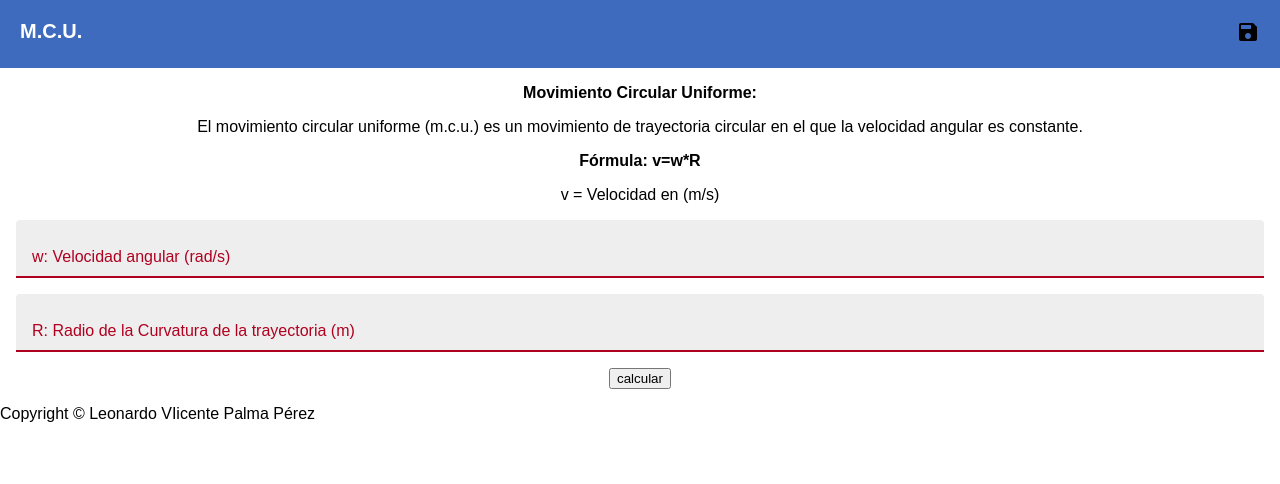
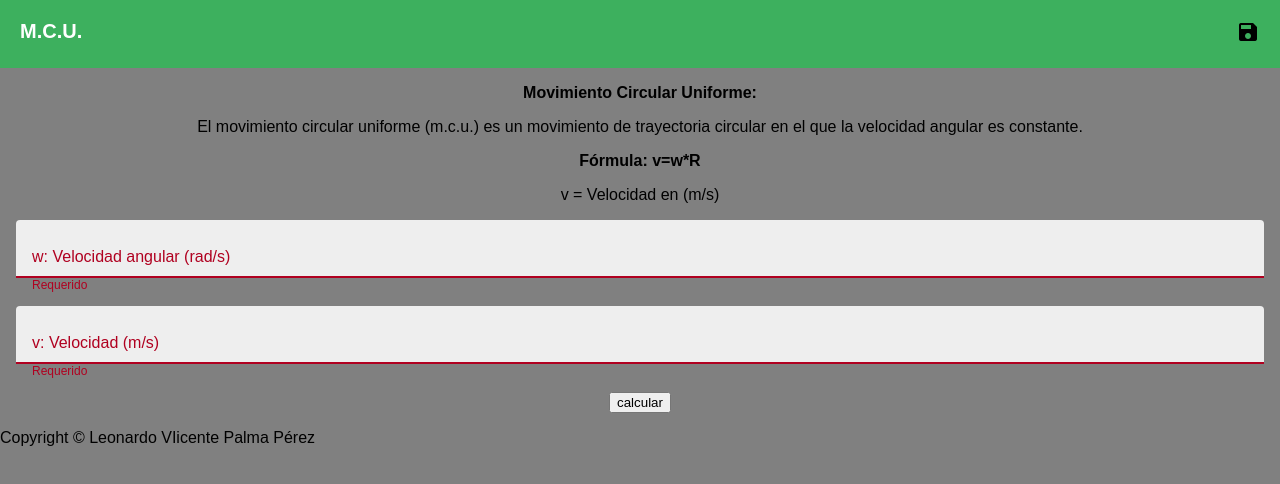
Before and after one commit to 192241013/192241013.github.io, a plain HTML site: page index.html in a window 1280 px wide. Drawn offline with Linux system fonts and the light colour scheme.

Commit message:
Update index.html

```diff
--- a/index.html
+++ b/index.html
@@ -3,7 +3,7 @@
   <head>
     <meta charset="utf-8">
     <meta name="viewport" content="width=device-width, initial-scale=1">
-    <title>Ejemplo de PWA</title>
+    <title>PWA LVPP</title>
     <script src="js/registraServiceWorker.js"></script>
 
     <!-- Ícono para la página web. Debe ponerse en la raíz de la página. -->
@@ -45,9 +45,9 @@
            * definiciones de estilos. Deben iniciar con -- y colocarse en el
            * elemento raíz. */
           --color-primario: rgb(255, 255, 255);
-          --color-primario-fondo: #3e6bbe;
+          --color-primario-fondo: #3DB05E;
           --color-contenido: rgb(0, 0, 0);
-          --color-contenido-fondo: white;
+          --color-contenido-fondo: gray;
           --color-control-sin-foco: gray;
           --color-control-con-foco: #03a9f4;
           --color-control-error: #b00020;
@@ -279,15 +279,18 @@
 
         <campo-dinámico>
           <input type="text" id="w" required pattern="[0-9]" title="Ingresa solo números enteros"/>
-          <!-- <input id="email" type="email" autocomplete="off"> -->
+
           <label for="w">w: Velocidad angular (rad/s)</label>
+          <small>Requerido</small>
         </campo-dinámico>
 
         <campo-dinámico>
           <input type="text" id="R" required pattern="[0-9]" title="Ingresa solo números enteros"/>
           <!-- <input id="email" type="email" autocomplete="off"> -->
-          <label for="R">R: Radio de la Curvatura de la trayectoria (m)</label>
+          <label for="R">v: Velocidad (m/s)</label>
+          <small>Requerido</small>
         </campo-dinámico>
+
       </div>
 
     </form>
@@ -296,9 +299,9 @@
 
      function calcular() {
        var n1 = parseInt(document.getElementById('w').value);
-       var n1 = parseInt(document.getElementById('R').value);
-       var res = n1 * n2;
-       alert('La velocidad es: '+ res +' m/s.');
+       var n2 = parseInt(document.getElementById('R').value);
+       var res = (n1 * n2);
+       alert('Lavelocidad es: '+ res +' m/s.');
      }
 
  </script>
```
